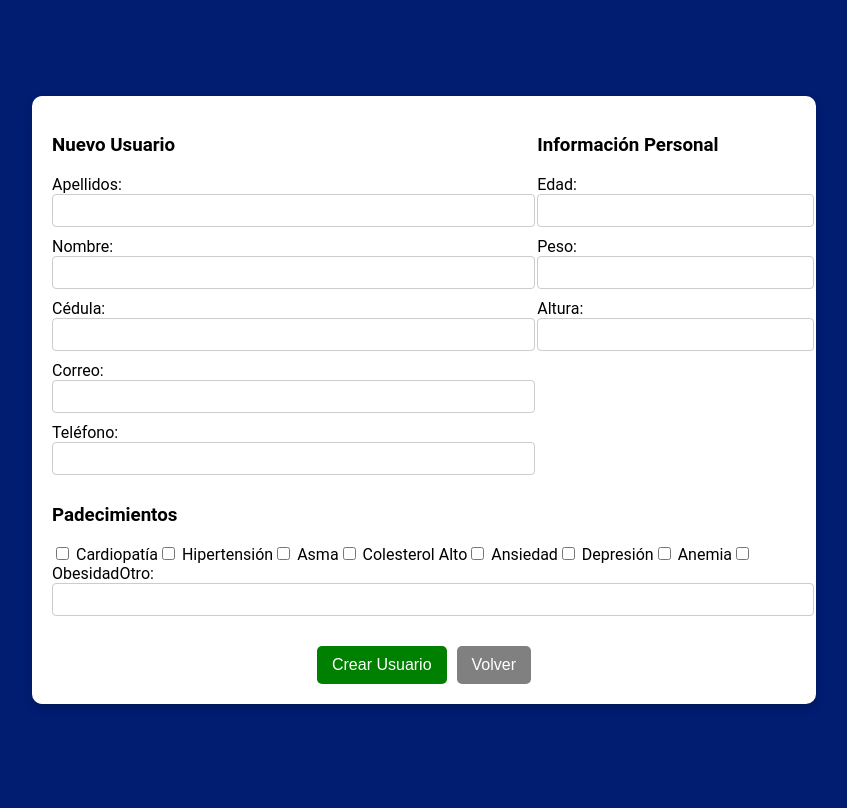
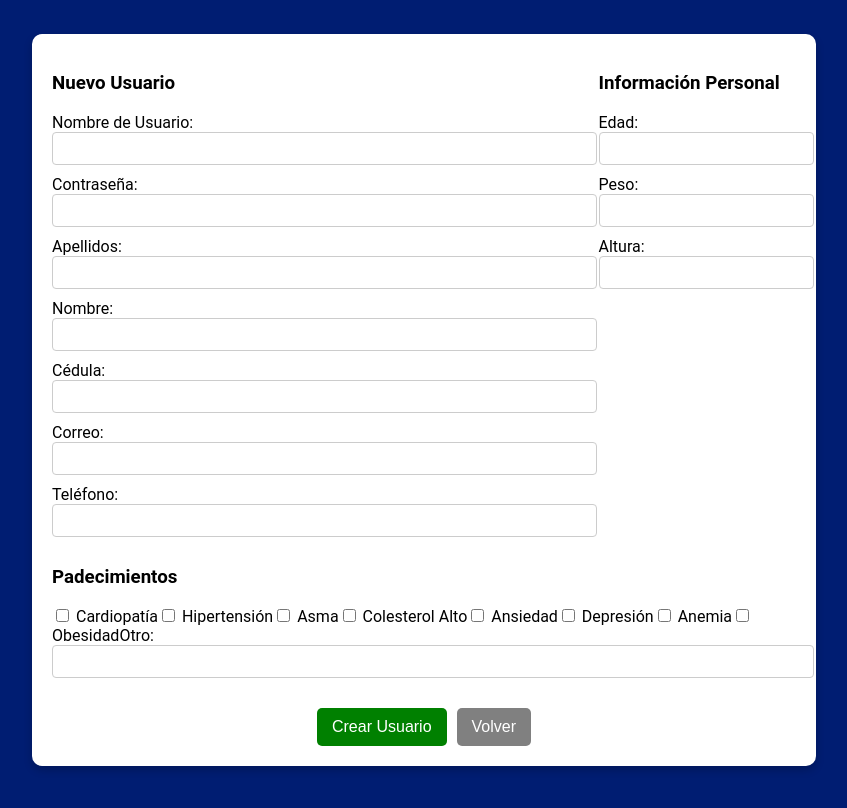
Before and after one commit to jesusvalure/BIOCODETEC, a React (Vite) app in the folder Proyecto/: page /register in a window 1280 px wide. Shown: the top 808 px of the page, without its empty margins (216-1063 px from the left). Built offline with nearby package versions, Linux system fonts and the light colour scheme.

Commit message:
Logica de encriptación
Falta actualización de los JSon

```diff
--- a/Proyecto/package.json
+++ b/Proyecto/package.json
@@ -10,6 +10,7 @@
     "preview": "vite preview"
   },
   "dependencies": {
+    "bcryptjs": "^2.4.3",
     "csv-parser": "^3.1.0",
     "react": "^18.3.1",
     "react-dom": "^18.3.1",
--- a/Proyecto/src/components/LoginForm.jsx
+++ b/Proyecto/src/components/LoginForm.jsx
@@ -6,6 +6,7 @@ import usuarios from '../Data/users.json';
 import doctores from '../Data/doctors.json';
 import recepcionistas from '../Data/receptionists.json';
 import administradores from '../Data/admins.json';
+import bcrypt from 'bcryptjs';
 
 const LoginForm = () => {
     const navigate = useNavigate();
@@ -25,7 +26,13 @@ const LoginForm = () => {
         Tipo: user.Tipo
     }));
 
-    const handleSubmit = (event) => {
+    const comparePassword = async (password, hashedPassword) => {
+        const isMatch = await bcrypt.compare(password, hashedPassword);
+        console.log("Password Match:", isMatch);
+        return isMatch;
+      };
+
+    const handleSubmit = async (event) => {
         event.preventDefault(); // Prevenir comportamiento por defecto del formulario
 
         const password = event.target.password.value.trim();
@@ -37,8 +44,8 @@ const LoginForm = () => {
 
         if (!inputUser) {
             setErrors(prev => ({ ...prev, user: 'El usuario no existe' }));
-        } else if (inputUser.Contrasena !== password) {
-            setErrors(prev => ({ ...prev, password: 'Contraseña incorrecta' }));
+        } else if (!(await comparePassword(password, inputUser.Contrasena))) {
+            setErrors((prev) => ({ ...prev, password: "Contraseña incorrecta" }));
         } else {
             // Aquí entra solo si el usuario existe
             switch (inputUser.Tipo) {
--- a/Proyecto/src/components/RegisterUsers.jsx
+++ b/Proyecto/src/components/RegisterUsers.jsx
@@ -1,11 +1,13 @@
 import React, { useState } from "react";
 import { useNavigate } from "react-router-dom"; // Importar el hook para navegar
-
+import bcrypt from 'bcryptjs';
 
 
 const RegisterUsers = () => {
   const navigate = useNavigate(); // Inicializar el hook
   const [formData, setFormData] = useState({
+    ombreUsuario: "", // Nuevo campo para nombre de usuario
+    contrasena: "", // Nuevo campo para contraseña
     apellidos: "",
     nombre: "",
     cedula: "",
@@ -27,6 +29,13 @@ const RegisterUsers = () => {
     },
   });
 
+  const encryptPassword = async (password) => {
+    const saltRounds = 10; // Nivel de complejidad del hash
+    const hashedPassword = await bcrypt.hash(password, saltRounds);
+    console.log("Hashed Password:", hashedPassword);
+    return hashedPassword;
+  };
+
   const handleChange = (e) => {
     const { name, value, type, checked } = e.target;
     if (type === "checkbox") {
@@ -45,9 +54,17 @@ const RegisterUsers = () => {
     }
   };
 
-  const handleSubmit = (event) => {
+  const handleSubmit = async (event) => {
     event.preventDefault();
-    console.log("Usuario registrado:", formData);
+
+    const hashedPassword = await encryptPassword(formData.contrasena);
+
+    const updatedFormData = {
+      ...formData,
+      contrasena: hashedPassword,
+    };
+
+    console.log("Usuario registrado con datos seguros:", updatedFormData);
   };
 
   const handleBack = () => {
@@ -60,6 +77,24 @@ const RegisterUsers = () => {
         <div style={styles.formRow}>
           <div>
             <h3>Nuevo Usuario</h3>
+            <label>Nombre de Usuario:</label>
+            <input
+              type="text"
+              name="nombreUsuario"
+              value={formData.nombreUsuario}
+              onChange={handleChange}
+              required
+              style={styles.input}
+            />
+            <label>Contraseña:</label>
+            <input
+              type="password"
+              name="contrasena"
+              value={formData.contrasena}
+              onChange={handleChange}
+              required
+              style={styles.input}
+            />
             <label>Apellidos:</label>
             <input type="text" name="apellidos" value={formData.apellidos} onChange={handleChange} required style={styles.input} />
             <label>Nombre:</label>
```
Also changed, not shown: 1 other file (tests, documents, lock files or other folders).
